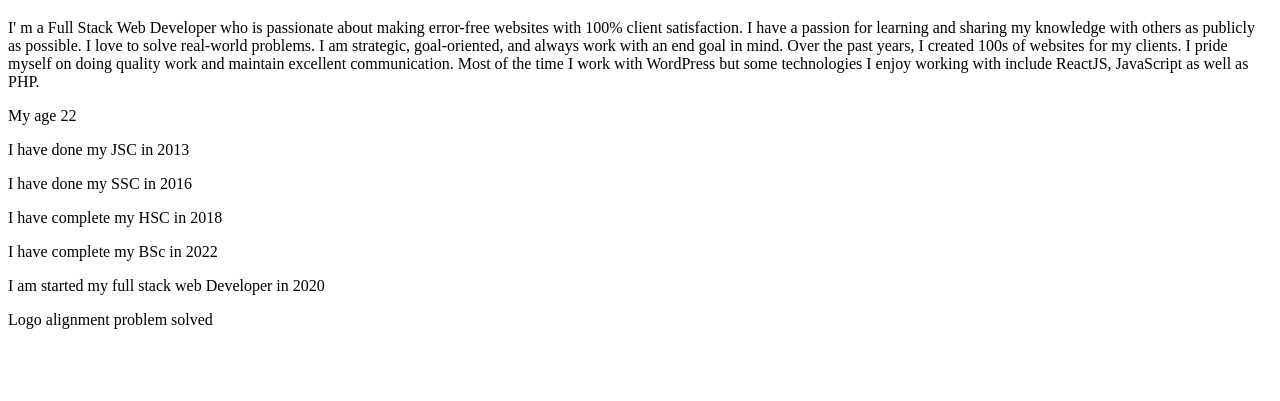
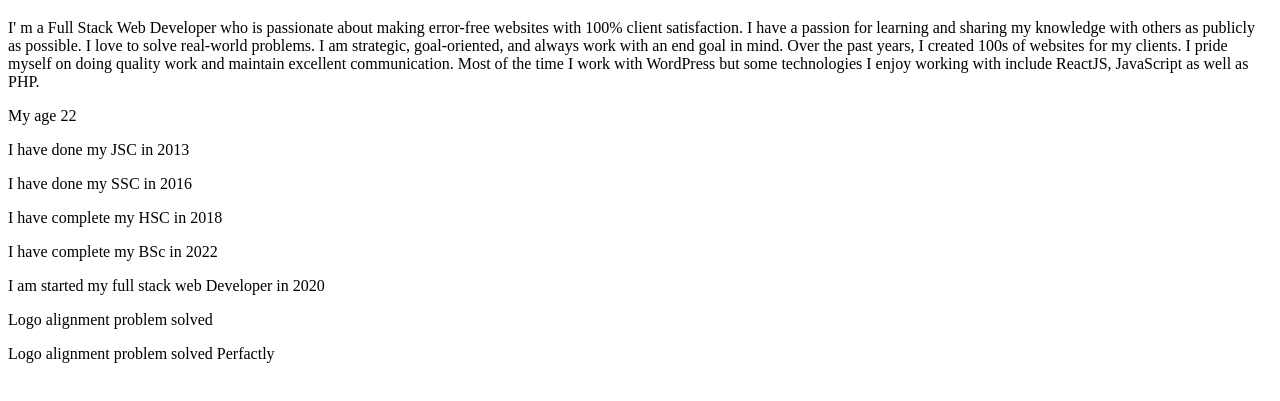
Before and after one commit to muzahid2559/Git_Practices, a plain HTML site: page index.html in a window 1280 px wide. Shown: the part 61-462 px from the top of the page. Drawn offline with Linux system fonts and the light colour scheme.

Commit message:
issue solve #2

```diff
--- a/index.html
+++ b/index.html
@@ -16,6 +16,7 @@
     <p>I have complete my BSc in 2022</p>
     <p>I am started my full stack web Developer in 2020</p>
     <p>Logo alignment problem solved</p>
+     <p>Logo alignment problem solved Perfactly</p>
 
 </body>
 </html>
```
